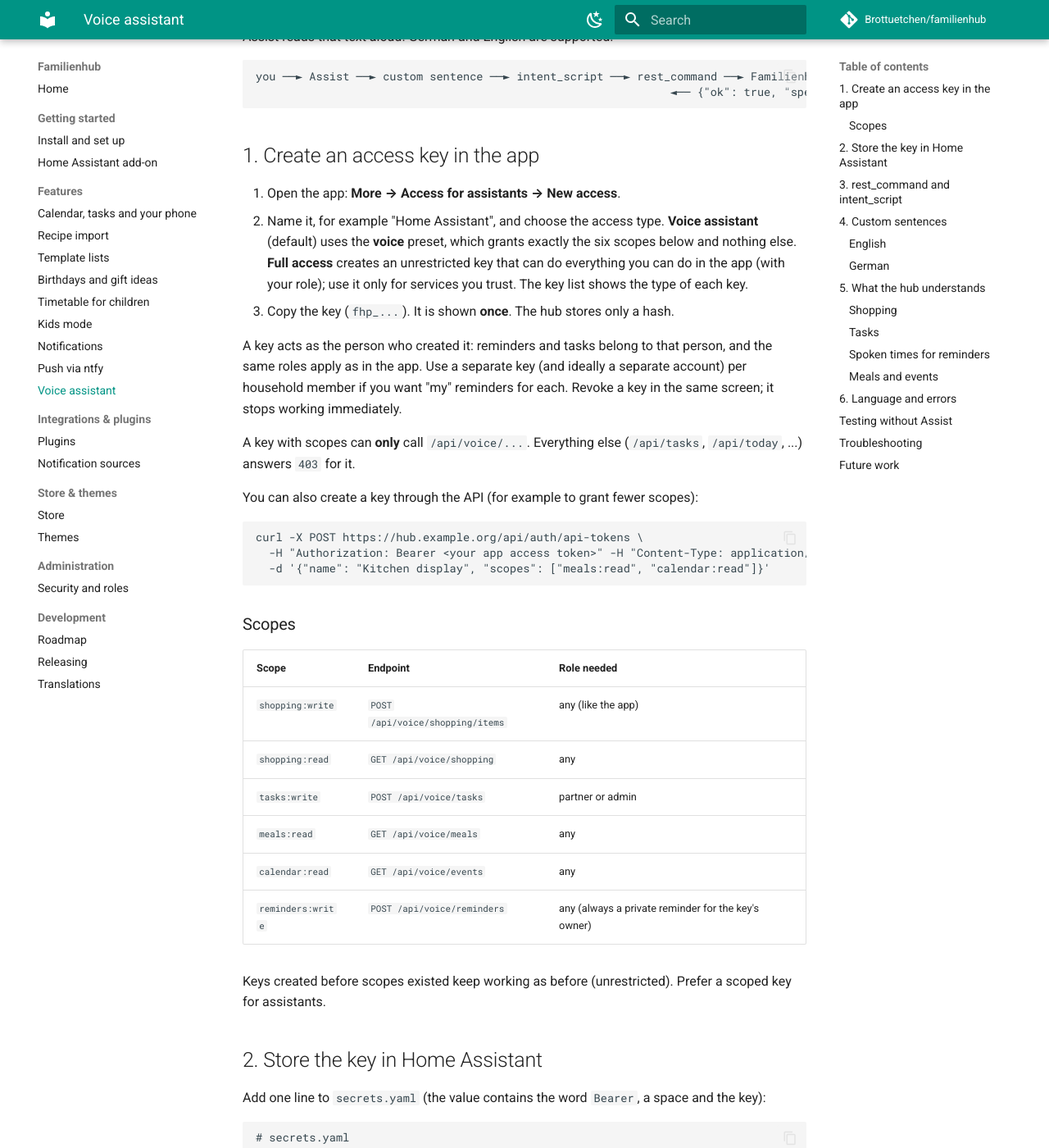
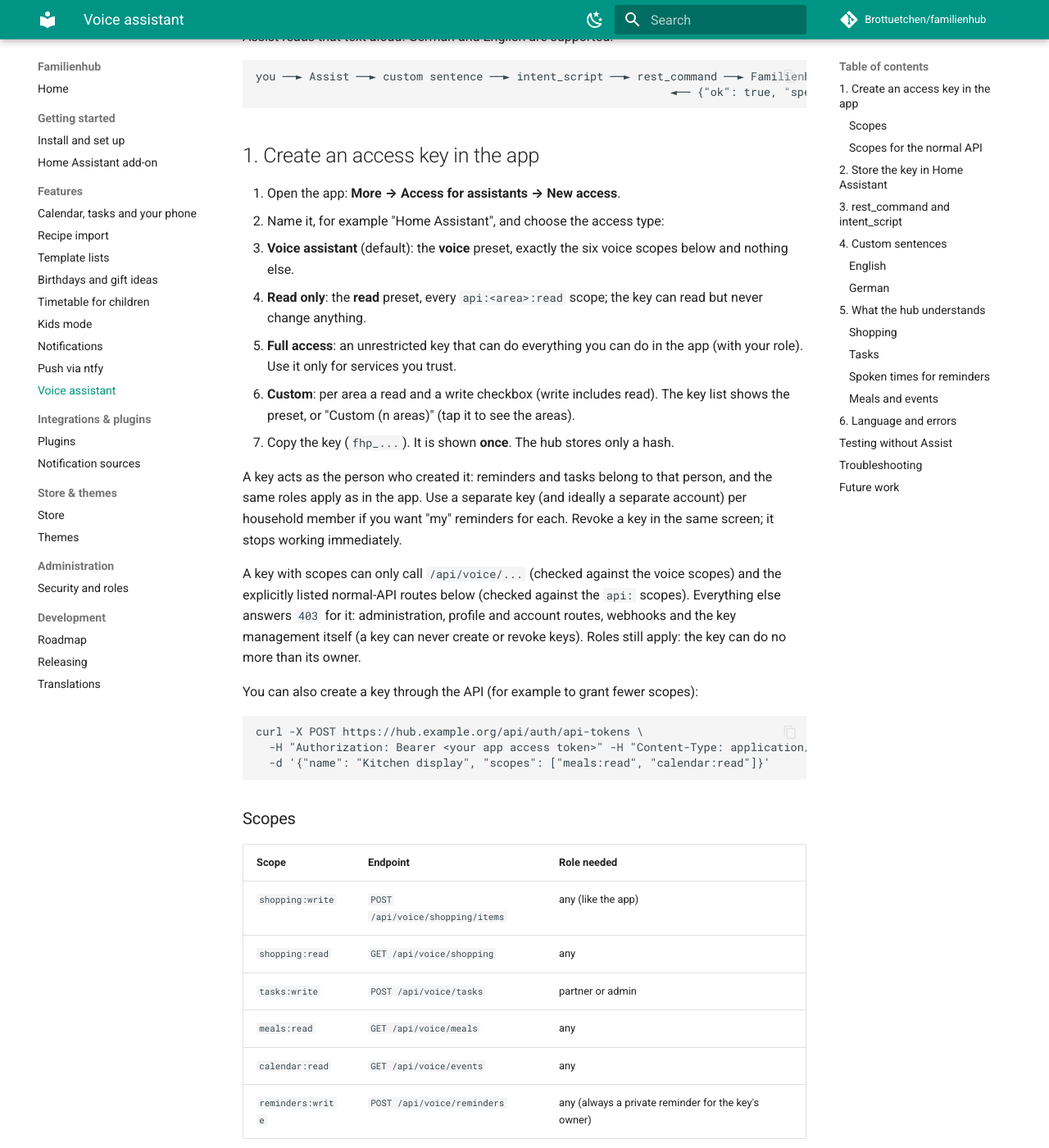
Before and after one commit to Brottuetchen/familienhub, an MkDocs documentation site: the page built from docs/voice-assistant.md, in a window 1280 px wide and 1400 px high, scrolled down 476 px. Shown: the whole window at 82% size. Built offline with MkDocs 1.6.1 and Material for MkDocs 9.7.7, drawn with Linux system fonts in a browser that asks for light colours; comment, search, counter and statistics services are not loaded; some of the changed text lies outside the part shown.

Commit message:
docs: access key presets and scope table (#53)
Co-Authored-By: Claude Opus 5.5 <noreply@anthropic.com>
Claude-Session: https://claude.ai/code/session_01H7RHVRf46PPrAau8KY5nZX

```diff
--- a/docs/voice-assistant.md
+++ b/docs/voice-assistant.md
@@ -19,12 +19,17 @@ you ──► Assist ──► custom sentence ──► intent_script ──►
 ## 1. Create an access key in the app
 
 1. Open the app: **More → Access for assistants → New access**.
-2. Name it, for example "Home Assistant", and choose the access type. **Voice assistant** (default) uses the **voice** preset, which grants exactly the six scopes below and nothing else. **Full access** creates an unrestricted key that can do everything you can do in the app (with your role); use it only for services you trust. The key list shows the type of each key.
+2. Name it, for example "Home Assistant", and choose the access type:
+   - **Voice assistant** (default): the **voice** preset, exactly the six voice scopes below and nothing else.
+   - **Read only**: the **read** preset, every `api:<area>:read` scope; the key can read but never change anything.
+   - **Full access**: an unrestricted key that can do everything you can do in the app (with your role). Use it only for services you trust.
+   - **Custom**: per area a read and a write checkbox (write includes read).
+   The key list shows the preset, or "Custom (n areas)" (tap it to see the areas).
 3. Copy the key (`fhp_...`). It is shown **once**. The hub stores only a hash.
 
 A key acts as the person who created it: reminders and tasks belong to that person, and the same roles apply as in the app. Use a separate key (and ideally a separate account) per household member if you want "my" reminders for each. Revoke a key in the same screen; it stops working immediately.
 
-A key with scopes can **only** call `/api/voice/...`. Everything else (`/api/tasks`, `/api/today`, ...) answers `403` for it.
+A key with scopes can only call `/api/voice/...` (checked against the voice scopes) and the explicitly listed normal-API routes below (checked against the `api:` scopes). Everything else answers `403` for it: administration, profile and account routes, webhooks and the key management itself (a key can never create or revoke keys). Roles still apply: the key can do no more than its owner.
 
 You can also create a key through the API (for example to grant fewer scopes):
 
@@ -45,7 +50,26 @@ curl -X POST https://hub.example.org/api/auth/api-tokens \
 | `calendar:read` | `GET /api/voice/events` | any |
 | `reminders:write` | `POST /api/voice/reminders` | any (always a private reminder for the key's owner) |
 
-Keys created before scopes existed keep working as before (unrestricted). Prefer a scoped key for assistants.
+Keys created before scopes existed keep working as before (unrestricted). Voice scopes and `api:` scopes are separate, so a voice key does not reach the normal API.
+
+### Scopes for the normal API
+
+Scopes are named `api:<area>:read` and `api:<area>:write`; the presets `voice` and `read` (all `api:*:read`) can be used in the `scopes` list too. A write scope adds the matching read scope automatically. Areas and routes:
+
+| Area | Read | Write |
+|---|---|---|
+| `today` | `GET /api/today` | |
+| `tasks` | `GET /api/tasks`, `/lists`, `/providers` | `POST /api/tasks`, `PATCH`, `DELETE`, `POST .../complete` |
+| `shopping` | `GET /api/shopping`, `/recent` | `POST`, `PATCH`, `DELETE` |
+| `calendar` | `GET /api/calendar/today`, `/events`, `/calendars`, `/holidays` | `POST /events`, `PUT`/`DELETE /events/{id}` |
+| `meals` | `GET /api/meals`, `/plan` | `POST /plan`, `DELETE /plan/{id}`, `PATCH`/`DELETE /{id}` |
+| `reminders` | `GET /api/reminders` | `POST`, `PATCH`, snooze, action, `DELETE` |
+| `notifications` | `GET /api/me/notifications` | `POST /api/me/notifications/read` |
+| `documents` | `GET /api/paperless/recent`, `/search`, `/deadlines` | `POST /api/paperless/deadlines/{id}/remind` |
+| `books` | `GET /api/books/search`, `/discover`, `/requests` | `POST`/`DELETE /api/books/requests` |
+| `media` | `GET /api/media/search`, `/requests` | `POST`/`DELETE /api/media/requests` |
+
+There is no `admin` scope: administration routes are never reachable with a scoped key. Prefer a scoped key for assistants.
 
 ## 2. Store the key in Home Assistant
 
```
Also changed, not shown: docs/security.md (+4 -0 lines).
